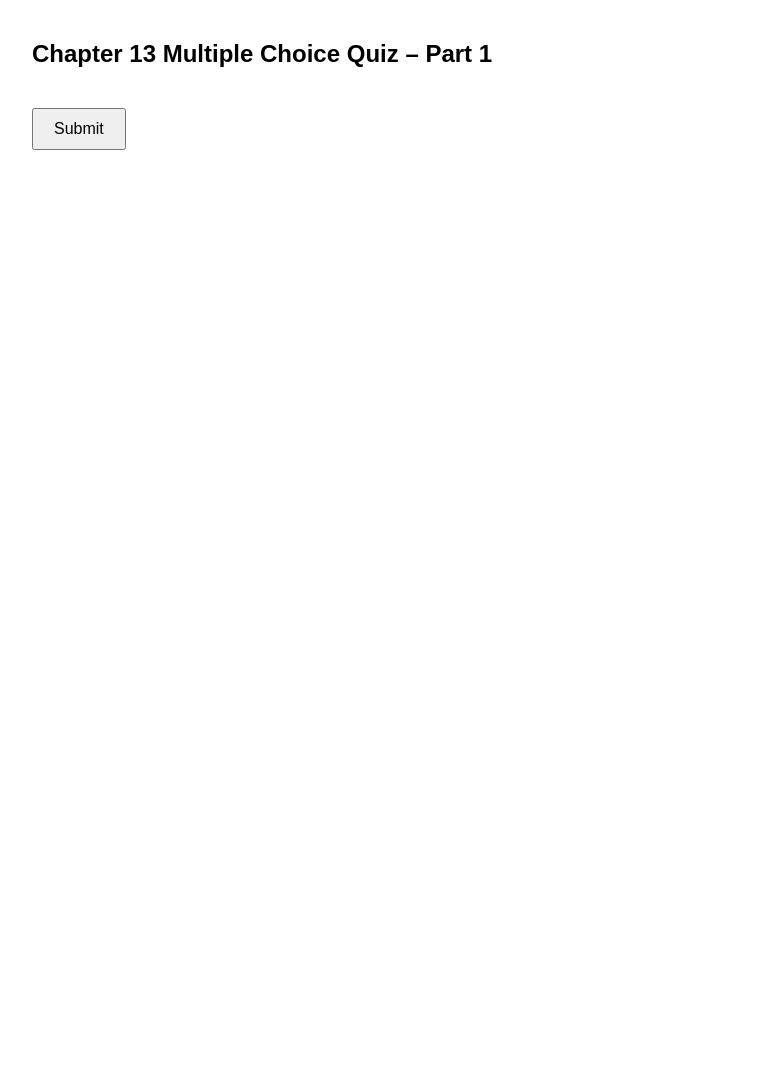
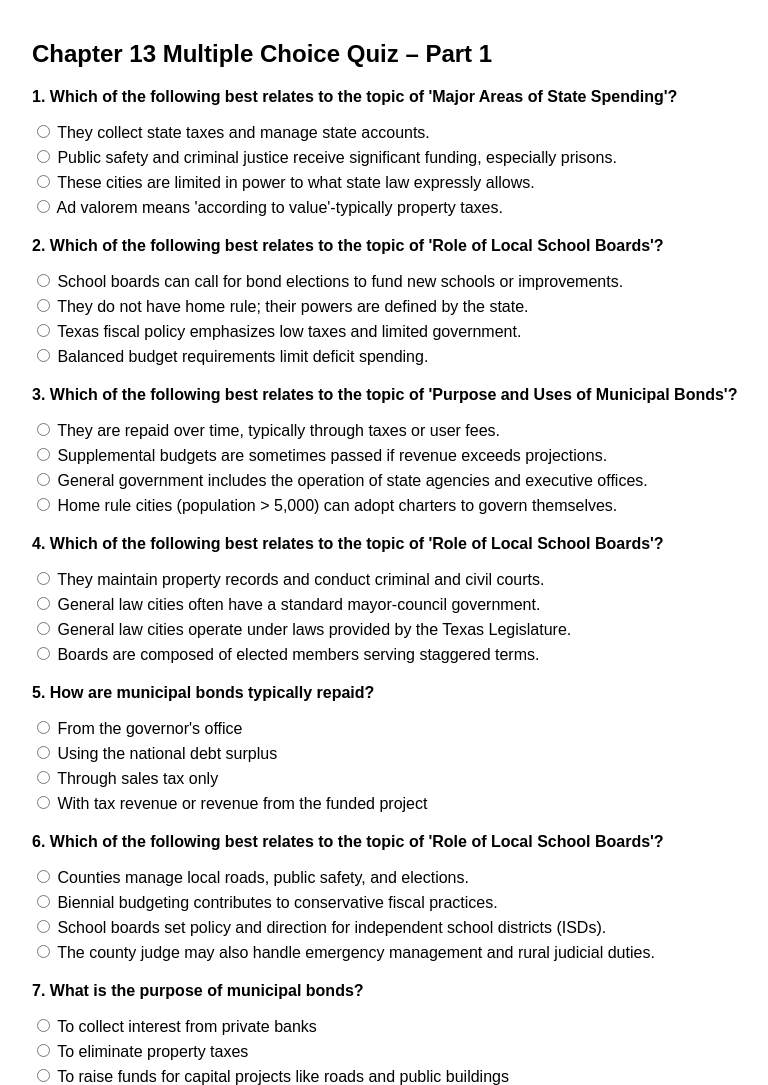
Before and after one commit to mghuber9/test-3-practice-, a plain HTML site: page part4.html in a window 1280 px wide. Shown: the top 1085 px of the page, without its empty margins (208-976 px from the left). Before the commit the page ends 800 px from the top, so only its background shows below. Drawn offline with Linux system fonts and the light colour scheme.

Commit message:
Update part4.html

```diff
--- a/part4.html
+++ b/part4.html
@@ -361,7 +361,7 @@
     function loadQuiz() {
       const container = document.getElementById('quizContainer');
       container.innerHTML = '';
-      shuffle(quizDatapart4);
+      shuffle(quizData);
 
       quizData.forEach((item, index) => {
         shuffle(item.answers);
```
